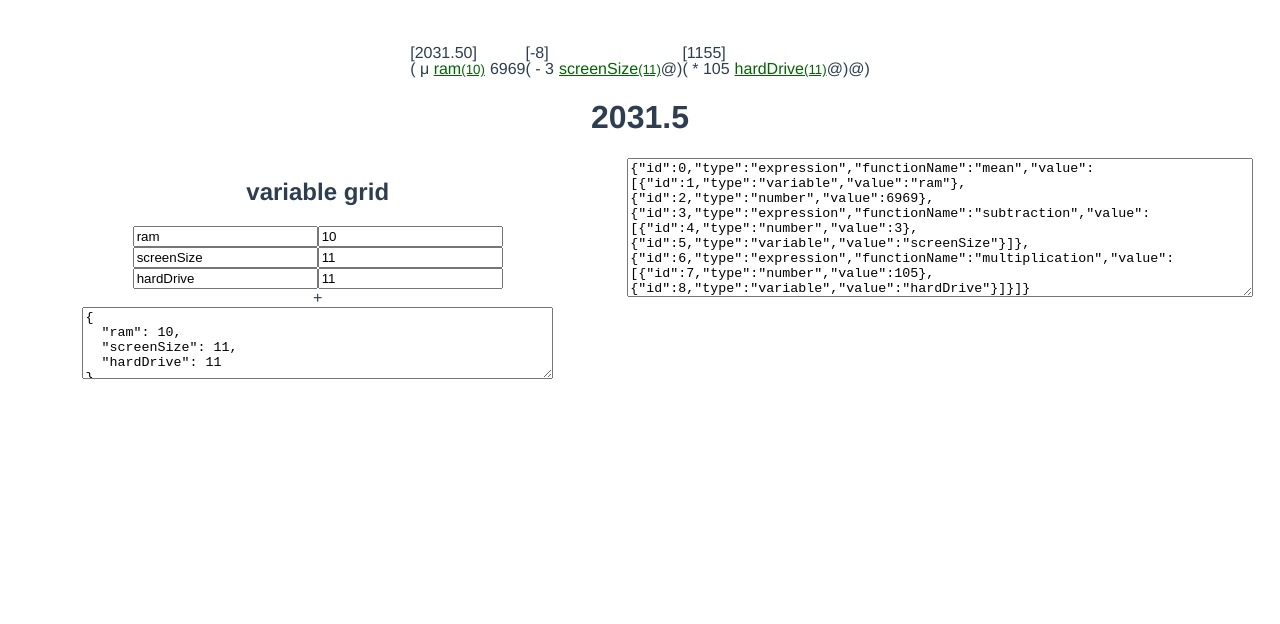
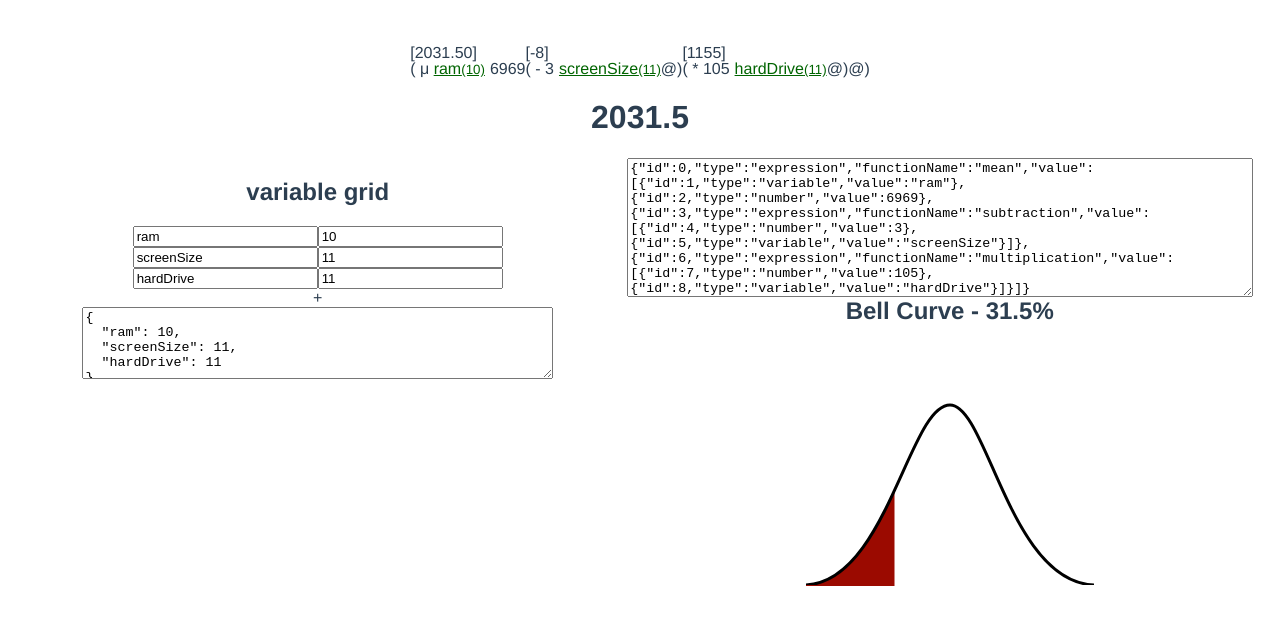
Before and after one commit to marcmartino/vueparser, a Vue app: page / in a window 1280 px wide. Shown: the top 624 px of the page. Built offline with nearby package versions, Linux system fonts and the light colour scheme.

Commit message:
added an svn curve, refactor next

```diff
--- a/src/App.vue
+++ b/src/App.vue
@@ -11,6 +11,7 @@
       <variable-grid @variableUpdate="variableUpdate"></variable-grid>
       <textarea class="exprTextarea" v-model="expObjJson"></textarea>
     </div>
+    <bell-curve-viz :score="expVal"></bell-curve-viz>
   </div>
 </template>
 
@@ -18,10 +19,12 @@
   import Hello from './components/Hello'
   import Expression from './components/Expression'
   import VariableGrid from './components/VariableGrid'
+  import BellCurveViz from './components/BellCurveViz'
 
   export default {
     name: 'app',
     components: {
+      BellCurveViz,
       VariableGrid,
       Hello,
       Expression
--- /dev/null
+++ b/src/components/BellCurveViz.vue
@@ -0,0 +1,71 @@
+<template>
+  <span class='bellCurve'>
+    <h2>Bell Curve - {{simplifiedScore}}</h2>
+    <svg class='bellCurveSvg' xmlns='http://www.w3.org/2000/svg' viewBox='0 0 800 500'>
+      <defs>
+        <linearGradient id='g'>
+          <stop offset='24.999999%' stop-color='rgb(155,10,0)'/>
+          <stop offset='25.000001%' stop-color='rgb(155,10,0)'/>
+          <stop offset='49.999999%' stop-color='rgb(155,10,0)'/>
+          <stop offset='50.000001%' stop-color='rgb(155,10,0)'/>
+          <stop offset='74.999999%' stop-color='rgb(155,10,0)'/>
+          <stop offset='75.000001%' stop-color='rgb(155,10,0)'/>
+          <stop offset='100%' stop-color='rgb(155,10,0)'/>
+        </linearGradient>
+        <clipPath id='curveAreaRectClip'>
+          <rect x='0' y='0' height='100%' v-bind:width="simplifiedScore" fill='#AA0000' stroke='#000000' stroke-width='1.5794' />
+        </clipPath>
+        <clipPath id='curveLineRectClip'>
+            <rect id='lineClipRect' x='0' y='-10px' height='100%' width='100%' fill='#AA0000' stroke='#000000'  />
+        </clipPath>
+        <clipPath id='bellCurveGroupClip'>
+            <rect  x='2%' y='0' height='98.5%' width='96%' fill='#AA0000' stroke='#000000'  />
+        </clipPath>
+      </defs>
+      <g id='bellCurveGroup'>
+        <path id='bellCurvePath' d='M10,490C230,490 290,10 400,10C500,10 560,490 790,490v5H10z'  fill='url(#g)'/>
+        <path id='curveLine' d='M10,490C230,490 290,10 400,10C500,10 560,490 790,490v5H10z' fill="transparent" stroke-width="8px"  stroke="black"/>
+      </g>
+    </svg>
+
+  </span>
+</template>
+
+<script>
+  export default {
+    name: 'bellCurveViz',
+    props: ['score'],
+    data () {
+      return {
+      }
+    },
+    computed: {
+      simplifiedScore: function () {
+        return (this.score < 100 ? this.score : this.score % 100).toString() + '%'
+      }
+    },
+    methods: {
+    }
+  }
+</script>
+
+<!-- Add "scoped" attribute to limit CSS to this component only -->
+<style>
+  .bellCurveSvg {
+      height: 300px;
+      width: 300px;
+  }
+  #curveAreaRectClip {
+
+  }
+  #curveLine {
+    clip-path: url(#curveLineRectClip);
+  }
+  #bellCurvePath {
+    clip-path: url(#curveAreaRectClip);
+  }
+  #bellCurveGroup {
+      clip-path: url(#bellCurveGroupClip);
+      transform: translate(10px 10px);
+  }
+</style>
```
Also changed, not shown: src/assets/bellcurve.svg (added).
